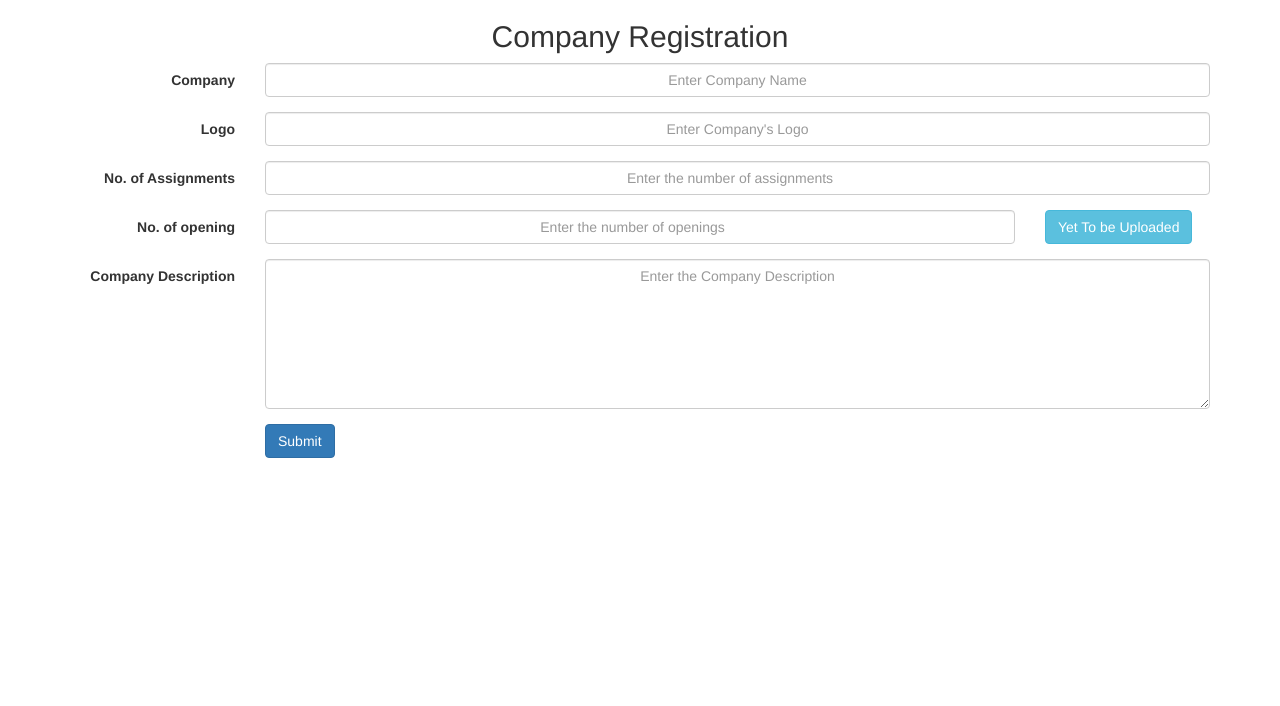
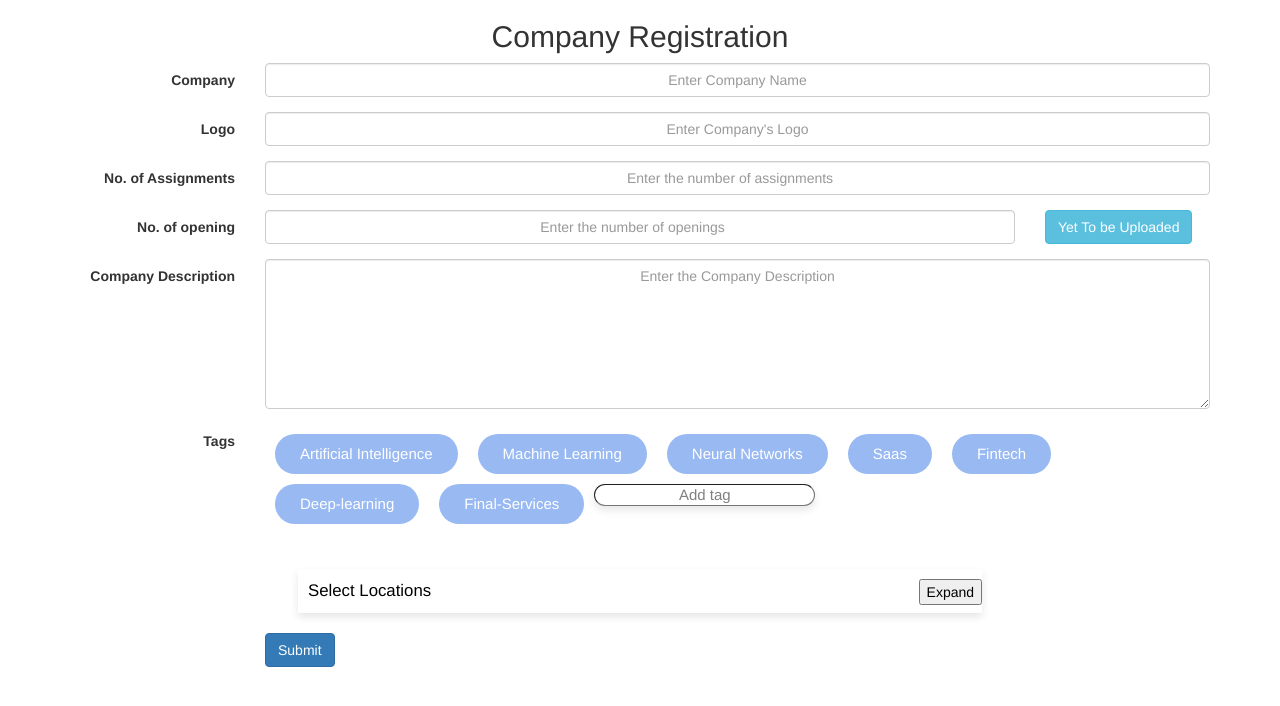
Before and after one commit to iamNamanKhare/project2, a React (Create React App) app: page / in a window 1280 px wide. Shown: the top 706 px of the page. Built offline with nearby package versions, Linux system fonts and the light colour scheme.

Commit message:
Revamp UI [to be fixed]

```diff
--- a/package.json
+++ b/package.json
@@ -7,11 +7,8 @@
     "@testing-library/jest-dom": "^4.2.4",
     "@testing-library/react": "^9.3.2",
     "@testing-library/user-event": "^7.1.2",
-<<<<<<< HEAD
     "bootstrap": "^4.5.0",
-=======
     "jquery": "^3.5.1",
->>>>>>> d0c087d3ddbde516b38a98e83021abe3115e4258
     "react": "^16.13.1",
     "react-bootstrap": "^1.0.1",
     "react-dom": "^16.13.1",
--- a/src/App.js
+++ b/src/App.js
@@ -5,14 +5,15 @@ import Form from "./components/form_new";
 
 function App() {
   return (
-    <div>
-      <Hidden only={["lg", "md", "sm", "xl"]}>
-        <Form class="formcontainers" />
-      </Hidden>
-      <Hidden only={["xs"]}>
-        <Form class="formcontainer" />
-      </Hidden>
-    </div>
+  <Form />
+    // <div>
+    //   <Hidden only={["lg", "md", "sm", "xl"]}>
+    //     <Form class="formcontainers" />
+    //   </Hidden>
+    //   <Hidden only={["xs"]}>
+    //     <Form class="formcontainer" />
+    //   </Hidden>
+    // </div>
   );
 }
 
--- a/src/components/Accordion.js
+++ b/src/components/Accordion.js
@@ -72,7 +72,7 @@ const Accordion = (props) => {
           onClick={() => {
             $(`#${x}`).toggle(400);
             var c = document.getElementById(`b${x}`);
-            if (c.innerHTML == "Expand") {
+            if (c.innerHTML === "Expand") {
               c.innerHTML = "Close";
             } else {
               c.innerHTML = "Expand";
--- a/src/components/LocationEmployer.js
+++ b/src/components/LocationEmployer.js
@@ -175,14 +175,14 @@ export default function LocationSelect() {
           onClick={() => {
             $("#select_continent").toggle(400);
             var x = document.getElementById("select_continent_button");
-            if (x.innerHTML == "Expand") {
+            if (x.innerHTML === "Expand") {
               x.innerHTML = "Close";
             } else {
               x.innerHTML = "Expand";
             }
           }}
         >
-          <button id="select_continent_button">Expand</button>
+          <button id="select_continent_button" onClick={(e) => e.preventDefault()}>Expand</button>
         </span>
       </div>
       <div id="select_continent" className="continents">
--- a/src/components/form_new.js
+++ b/src/components/form_new.js
@@ -1,52 +1,331 @@
-import React from "react";
+import React, { useEffect, useState } from "react";
+import LocationSelect from "./LocationEmployer";
+import $ from 'jquery';
 // import Button from 'react-bootstrap/Button';
 
 const Form = () => {
 
+    const [add_tag, setTag]  = useState([])
+    const [add_techStack, setTechStack]= useState([])
+    const [add_openings, setOpenings] = useState([])
+
+    useEffect(() => {
+        // var inputOpening = document.getElementById("add_openings");
+        // inputOpening.addEventListener("keyup", (event) => {
+        // if (event.keyCode === 13) {
+        //     event.preventDefault();
+
+        //     let array = add_openings;
+        //     array.push(event.target.value);
+        //     setOpenings(array);
+        //     event.target.value = "";
+        // }
+        // });
+        // var inputTechstack = document.getElementById("add_techstack");
+        // inputTechstack.addEventListener("keyup", (event) => {
+        // if (event.keyCode === 13) {
+        //     event.preventDefault();
+
+        //     let array = add_techStack;
+        //     array.push(event.target.value);
+        //     setTechStack(array);
+        //     event.target.value = "";
+        // }
+        // });
+        var inputTag = document.getElementById("add_tag");
+        inputTag.addEventListener("keyup", (event) => {
+        if (event.keyCode === 13) {
+            event.preventDefault();
+
+            let array = add_tag;
+            array.push(event.target.value);
+            setTag(array);
+            console.log(add_tag)
+            event.target.value = "";
+        }
+    });
+    });
+
+    function addTagChip() {
+        let array = add_tag;
+        let z = [];
+        z = array.map((value) => {
+          return (
+            <div class="del_chip">
+              {value}
+              <span
+                class="closebtn"
+                id={`btn_${value}`}
+                onClick={(e) => {
+                  console.log(e.target.id);
+                  let element = document.getElementById(e.target.id);
+                  element.parentElement.style.display = "none";
+                }}
+              >
+                &times;
+              </span>
+            </div>
+          );
+        });
+        return z;
+    }
+
+    function addTechChip() {
+        let array = add_techStack;
+        let z = [];
+        z = array.map((value) => {
+          return (
+            <div class="del_chip">
+              {value}
+              <span
+                class="closebtn"
+                id={`btn_${value}`}
+                onClick={(e) => {
+                  console.log(e.target.id);
+                  let element = document.getElementById(e.target.id);
+                  element.parentElement.style.display = "none";
+                }}
+              >
+                &times;
+              </span>
+            </div>
+          );
+        });
+        return z;
+      }
+    function addOpeningChip() {
+        let array = add_openings;
+        let z = [];
+        z = array.map((value) => {
+          return (
+            <div className="del_chip">
+              {value}
+              <span
+                className="closebtn"
+                id={`btn_${value}`}
+                onClick={(e) => {
+                  console.log(e.target.id);
+                  let element = document.getElementById(e.target.id);
+                  element.parentElement.style.display = "none";
+                }}
+              >
+                &times;
+              </span>
+            </div>
+          );
+        });
+        return z;
+      }
+
     return (
         <div class="container">
-            <h2 class="text-center">Company Registration</h2>
-            <form class="form-horizontal" action="/action_page.php">
-                <div class="form-group">
-                    <label class="control-label col-sm-2" for="companyName">Company</label>
-                    <div class="col-sm-10">
-                        <input type="text" class="form-control" id="companyName" placeholder="Enter Company Name" name="companyName" />
+            <h2 className="text-center">Company Registration</h2>
+            <form className="form-horizontal" action="/action_page.php">
+                <div className="form-group">
+                    <label className="control-label col-sm-2" for="companyName">Company</label>
+                    <div className="col-sm-10">
+                        <input type="text" className="form-control" id="companyName" placeholder="Enter Company Name" name="companyName" />
                     </div>
                 </div>
-                <div class="form-group">
-                    <label class="control-label col-sm-2" for="companyLogo">Logo</label>
-                    <div class="col-sm-10">
-                        <input type="text" class="form-control" id="companyLogo" placeholder="Enter Company's Logo" name="companyLogo"/>
+                <div className="form-group">
+                    <label className="control-label col-sm-2" for="companyLogo">Logo</label>
+                    <div className="col-sm-10">
+                        <input type="text" className="form-control" id="companyLogo" placeholder="Enter Company's Logo" name="companyLogo"/>
                     </div>
                 </div>
-                <div class="form-group">
-                    <label class="control-label col-sm-2" for="assignment">No. of Assignments</label>
-                    <div class="col-sm-10">
-                        <input type="number" class="form-control" id="assignment" placeholder="Enter the number of assignments" name="assignment"/>
+                <div className="form-group">
+                    <label className="control-label col-sm-2" for="assignment">No. of Assignments</label>
+                    <div className="col-sm-10">
+                        <input type="number" className="form-control" id="assignment" placeholder="Enter the number of assignments" name="assignment"/>
                     </div>
                 </div>
-                <div class="form-group">
-                    <label class="control-label col-sm-2" for="opening">No. of opening</label>
-                    <div class="col-sm-8">
-                        <input type="number" class="form-control" id="opening" placeholder="Enter the number of openings" name="opening"/>
+                <div className="form-group">
+                    <label className="control-label col-sm-2" for="opening">No. of opening</label>
+                    <div className="col-sm-8">
+                        <input type="number" className="form-control" id="opening" placeholder="Enter the number of openings" name="opening"/>
                     </div>
-                    <div class="col-sm-2">
-                        <button class="btn btn-info" onClick={(e)=>(e.preventDefault())}>Yet To be Uploaded</button>
+                    <div className="col-sm-2">
+                        <button className="btn btn-info" onClick={(e)=>(e.preventDefault())}>Yet To be Uploaded</button>
                     </div>
                 </div>
 
-                <div class="form-group">
-                    <label class="control-label col-sm-2" for="companyDesc">Company Description</label>
-                    <div class="col-sm-10">
-                    <textarea class="form-control" id="companyDesc" placeholder="Enter the Company Description" name="companyDesc" style={{height: 150}}/>
+                <div className="form-group">
+                    <label className="control-label col-sm-2" for="companyDesc">Company Description</label>
+                    <div className="col-sm-10">
+                    <textarea className="form-control" id="companyDesc" placeholder="Enter the Company Description" name="companyDesc" style={{height: 150}}/>
+                    </div>
+                </div>
+                {/* Tags */}
+
+                <div className="form-group">
+                    <label className="control-label col-sm-2" for="assignment">Tags</label>
+                    <div className="col-sm-10">
+                    <div className="chip_wrapper">
+                    <div
+                        onClick={(e) => {
+                        const { id } = e.target;
+                        $(`#${id}`).toggleClass("chip_change");
+                        }}
+                        id="c_2"
+                        className="chip"
+                    >
+                        Artificial Intelligence
+                    </div>
+                    <div
+                        onClick={(e) => {
+                        const { id } = e.target;
+                        $(`#${id}`).toggleClass("chip_change");
+                        }}
+                        id="c_3"
+                        className="chip"
+                    >
+                        Machine Learning
+                    </div>
+                    <div
+                        onClick={(e) => {
+                        const { id } = e.target;
+                        $(`#${id}`).toggleClass("chip_change");
+                        }}
+                        id="c_4"
+                        className="chip"
+                    >
+                        Neural Networks
+                    </div>
+                    <div
+                        onClick={(e) => {
+                        const { id } = e.target;
+                        $(`#${id}`).toggleClass("chip_change");
+                        }}
+                        id="c_5"
+                        className="chip"
+                    >
+                        Saas
+                    </div>
+                    <div
+                        onClick={(e) => {
+                        const { id } = e.target;
+                        $(`#${id}`).toggleClass("chip_change");
+                        }}
+                        id="c_6"
+                        className="chip"
+                    >
+                        Fintech
+                    </div>
+                    <div
+                        onClick={(e) => {
+                        const { id } = e.target;
+                        $(`#${id}`).toggleClass("chip_change");
+                        }}
+                        id="c_7"
+                        className="chip"
+                    >
+                        Deep-learning
+                    </div>
+                    <div
+                        onClick={(e) => {
+                        const { id } = e.target;
+                        $(`#${id}`).toggleClass("chip_change");
+                        }}
+                        id="c_8"
+                        className="chip"
+                    >
+                        Final-Services
+                    </div>
+                    <div style={{ display: "flex" }}>{addTagChip()}</div>
+                    <input id="add_tag" placeholder="Add tag" className="input_chip" />
+                </div>
                     </div>
                 </div>
 
-                <div class="form-group">
-                <div class="col-sm-offset-2 col-sm-10">
-                    <button type="submit" class="btn btn-primary">Submit</button>
+
+
+          {/* <div className="input_label">Tech Stack</div>
+          <div className="chip_wrapper">
+            <div
+              onClick={(e) => {
+                const { id } = e.target;
+                $(`#${id}`).toggleClass("chip_change");
+              }}
+              id="c_10"
+              className="chip"
+            >
+              AWS
+            </div>
+            <div
+              onClick={(e) => {
+                const { id } = e.target;
+                $(`#${id}`).toggleClass("chip_change");
+              }}
+              id="c_11"
+              className="chip"
+            >
+              React
+            </div>
+            <div
+              onClick={(e) => {
+                const { id } = e.target;
+                $(`#${id}`).toggleClass("chip_change");
+              }}
+              id="c_12"
+              className="chip"
+            >
+              Python
+            </div>
+            <div style={{ display: "flex" }}>{this.addTechChip()}</div>
+            <input
+              id="add_techstack"
+              placeholder="Add techstack"
+              className="input_chip"
+            />
+          </div>
+          <div className="input_label">Openings</div>
+          <div className="chip_wrapper">
+            <div
+              onClick={(e) => {
+                const { id } = e.target;
+                $(`#${id}`).toggleClass("chip_change");
+              }}
+              id="c_14"
+              className="chip"
+            >
+              Software Development Internship
+            </div>
+            <div
+              onClick={(e) => {
+                const { id } = e.target;
+                $(`#${id}`).toggleClass("chip_change");
+              }}
+              id="c_15"
+              className="chip"
+            >
+              Full-Stack Developer
+            </div>
+            <div
+              onClick={(e) => {
+                const { id } = e.target;
+                $(`#${id}`).toggleClass("chip_change");
+              }}
+              id="c_16"
+              className="chip"
+            >
+              Supply chain intern
+            </div>
+            <div style={{ display: "flex" }}>{this.addOpeningChip()}</div>
+
+            <input
+              id="add_openings"
+              placeholder="Add Openings"
+              className="input_chip"
+            />
+          </div> */}
+                <LocationSelect />
+                <br/>
+                <div className="form-group">
+                <div className="col-sm-offset-2 col-sm-10">
+                    <button type="submit" className="btn btn-primary">Submit</button>
                 </div>
                 </div>
+
             </form>
         </div>
     );
```
Also changed, not shown: 1 other file (tests, documents, lock files or other folders).
